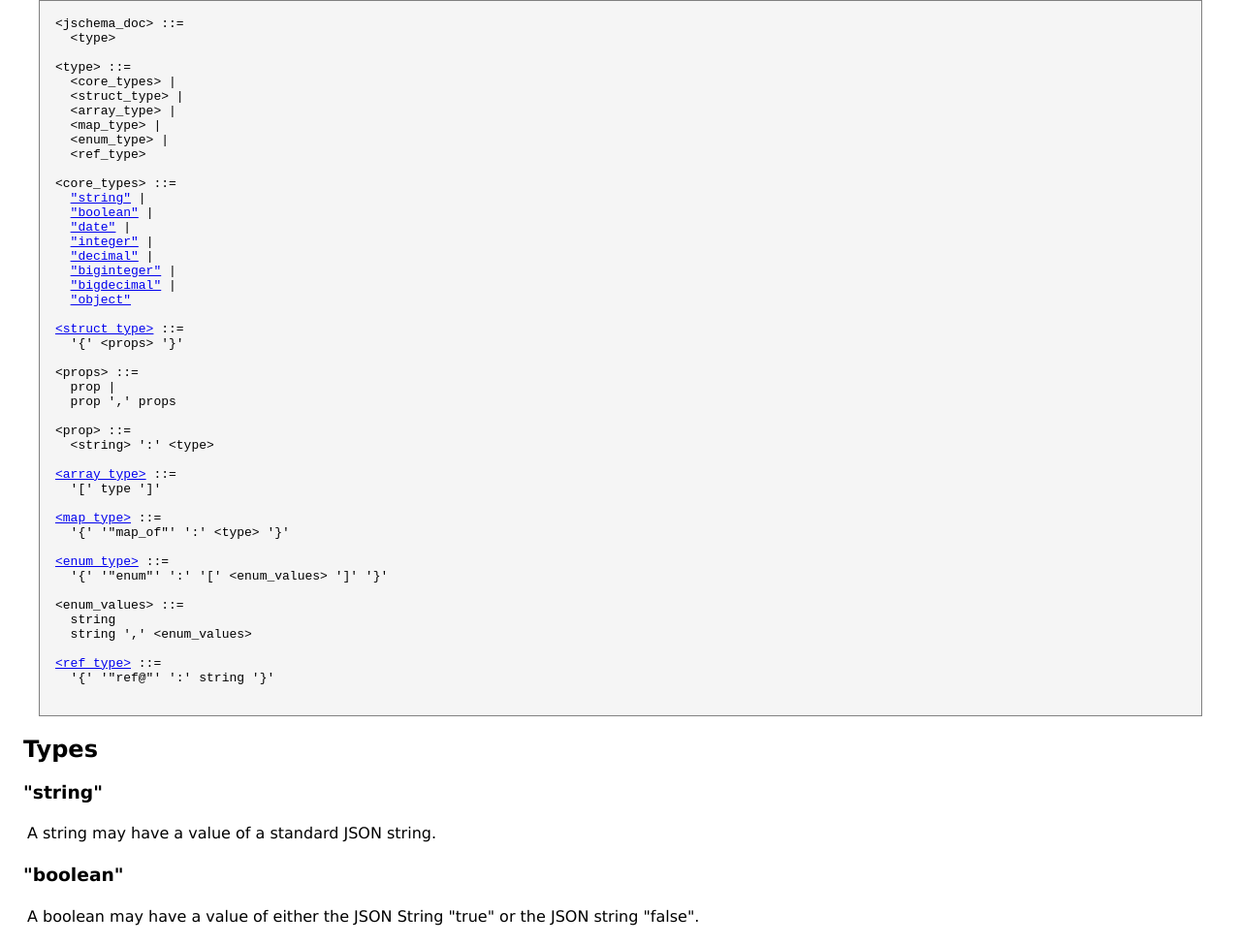
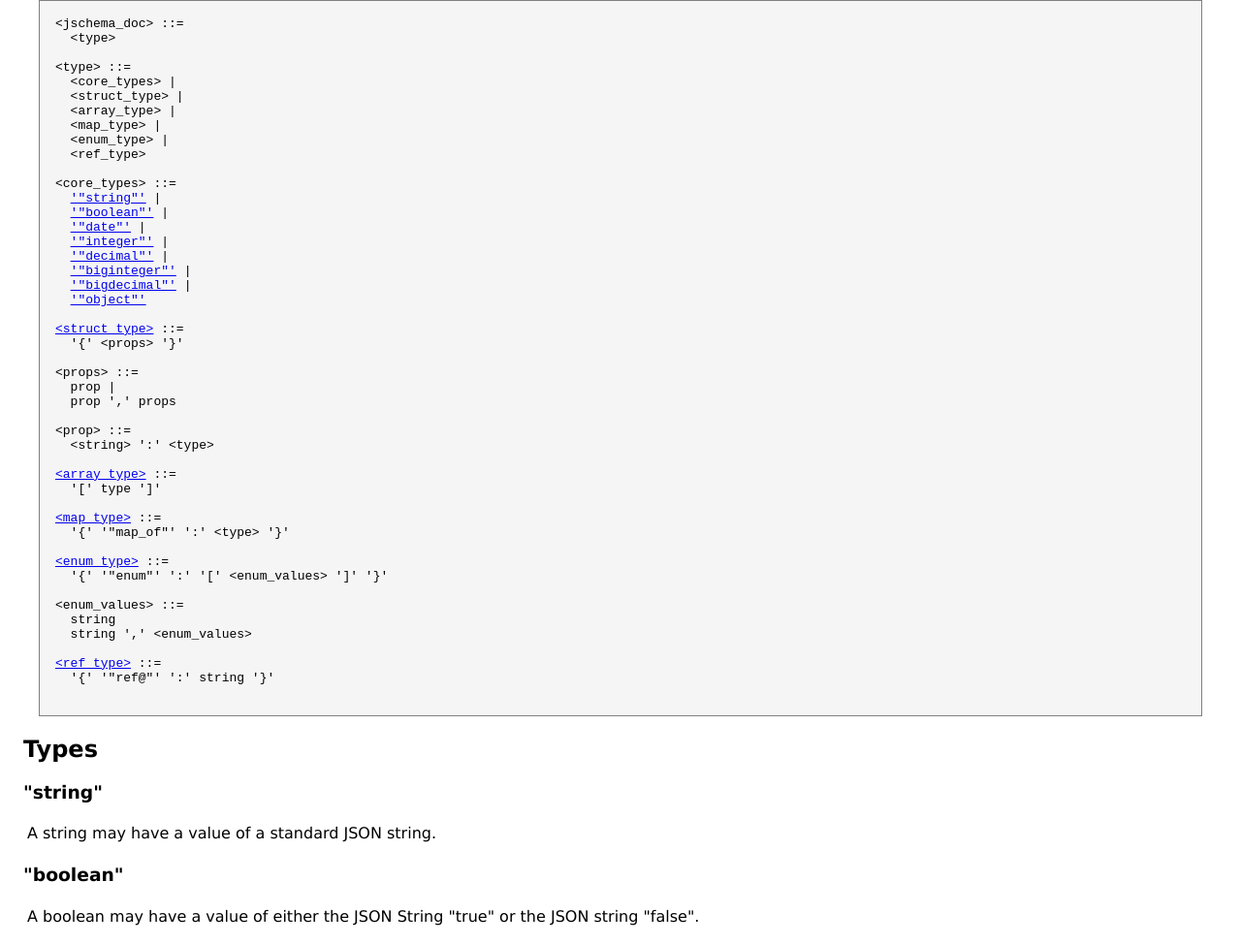
Before and after one commit to bigskysoftware/jschema, a plain HTML site: page index.html in a window 1280 px wide. Shown: the part 1068-2043 px from the top of the page at 97% size. Drawn offline with Linux system fonts and the light colour scheme.

Commit message:
Properly quote core type strings

```diff
--- a/index.html
+++ b/index.html
@@ -55,14 +55,14 @@
   &lt;ref_type>
 
 <a name="core_type_g">&lt;core_types></a> ::=
-  <a href="#string_type">"string"</a> |
-  <a href="#boolean_type">"boolean"</a> |
-  <a href="#date_type">"date"</a> |
-  <a href="#integer_type">"integer"</a> |
-  <a href="#decimal_type">"decimal"</a> |
-  <a href="#biginteger_type">"biginteger"</a> |
-  <a href="#bigdecimal_type">"bigdecimal"</a> |
-  <a href="#object_type">"object"</a>
+  <a href="#string_type">'"string"'</a> |
+  <a href="#boolean_type">'"boolean"'</a> |
+  <a href="#date_type">'"date"'</a> |
+  <a href="#integer_type">'"integer"'</a> |
+  <a href="#decimal_type">'"decimal"'</a> |
+  <a href="#biginteger_type">'"biginteger"'</a> |
+  <a href="#bigdecimal_type">'"bigdecimal"'</a> |
+  <a href="#object_type">'"object"'</a>
 
 <a href="#struct_type">&lt;struct_type></a> ::=
   '{' &lt;props> '}'
```
